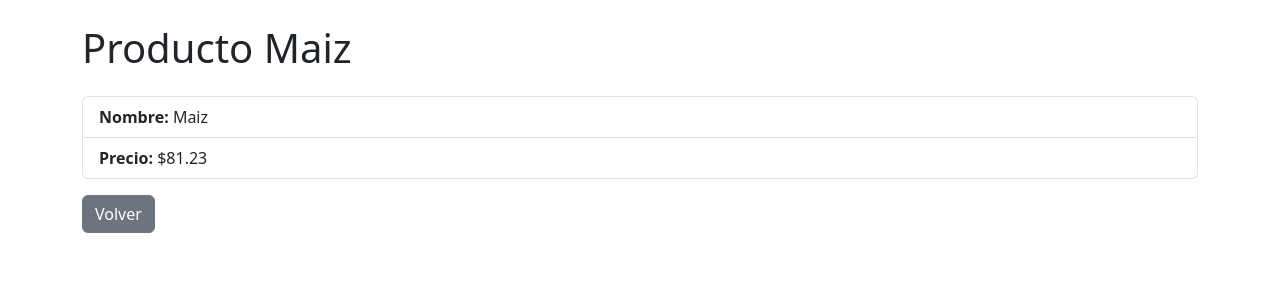
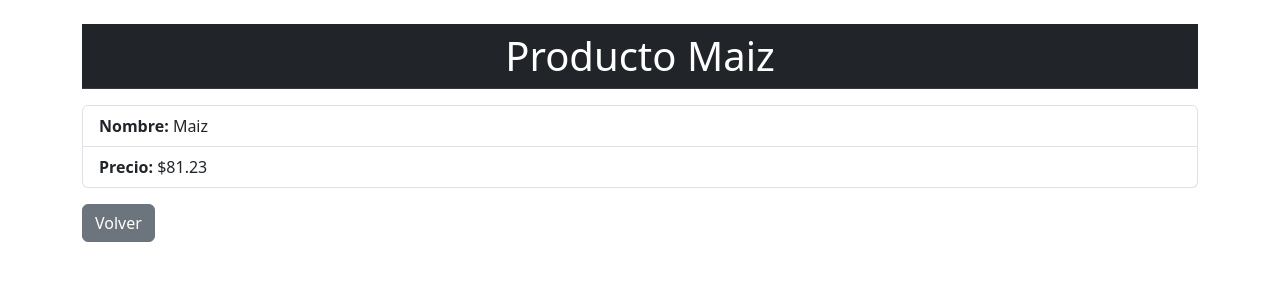
Before and after one commit to cf21-0012/Parcial-II, a Flask app: a page that uses invoice/templates/detalle.html in a window 1280 px wide. Shown: the top 300 px of the page. Run offline with Flask 3, Linux system fonts and the light colour scheme; lists and menus that the app fills with data are empty.

Commit message:
Adiciones Finales al FrontEnd

```diff
--- a/invoice/templates/detalle.html
+++ b/invoice/templates/detalle.html
@@ -7,7 +7,9 @@
     <link href="https://cdn.jsdelivr.net/npm/bootstrap@5.3.0/dist/css/bootstrap.min.css" rel="stylesheet">
 </head>
 <body class="container mt-4">
-    <h1 class="mb-4">Producto {{ producto.nombre }}</h1>
+    <table class="table table-dark">
+        <th class="text-center h1">Producto {{ producto.nombre }}</th>
+        </table>
     <table class="table table-hover table-bordered table-striped">
         <ul class="list-group">
                 <li class="list-group-item"><strong>Nombre:</strong> {{ producto.nombre }}</li>
--- a/invoice/templates/index.html
+++ b/invoice/templates/index.html
@@ -23,7 +23,7 @@
             <tr>
                 <td>{{ producto.nombre }}</td>
                 <td>${{ producto.precio }}</td>
-                <td><a href="/productos/{{ producto.nombre }}" class="btn btn-primary btn-sm">Ver más</a></td>
+                <td><a href="/productos/{{ producto.nombre }}" class="btn btn-primary btn-sm bold">Ver más</a></td>
             </tr>
             {% endfor %}
         </tbody>
```
